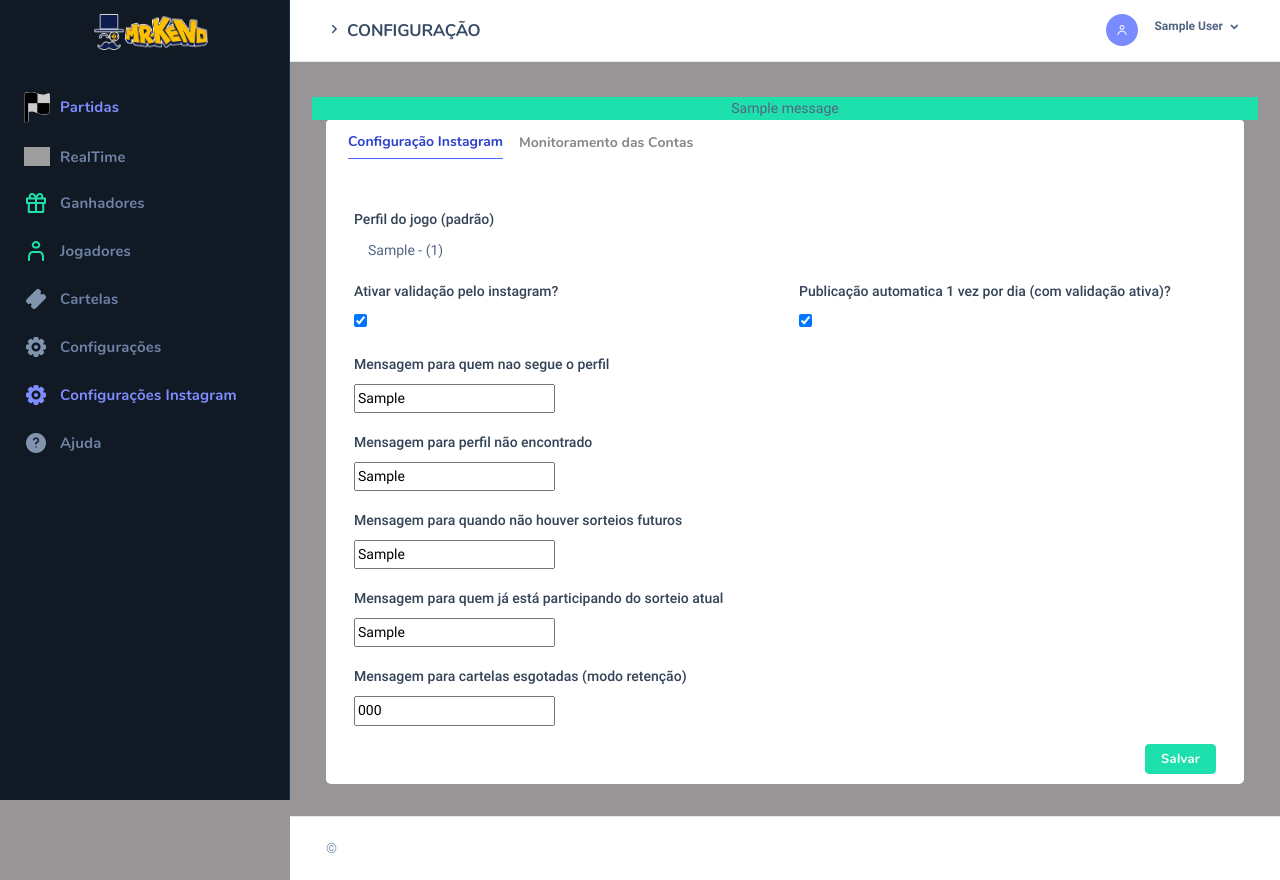
After one commit to starktec/keno_promo, a Django app: page /configuracao_instagram/ in a window 1280 px wide. The commit adds this page. Run offline with Django 3.2, Linux system fonts and the light colour scheme; a user stored in the database is signed in; tables that the repository leaves empty hold one stand-in row (values such as "Sample post"); one stand-in notice (Sample message) is shown; data that the repository does not hold is empty; parts of the project's set-up code (start-up, migrations or seed data) failed here and were passed over; some libraries are stand-ins or nearby versions; some web fonts are replaced; grey boxes are pictures that could not be loaded.

Commit message:
configuracao instagram

```diff
--- a/jogo/forms.py
+++ b/jogo/forms.py
@@ -6,7 +6,7 @@ from jogo.choices import StatusCartelaChoice
 
 from jogo.consts import NamesValidations, StatusJogador
 from jogo.models import TemplatePartida, Usuario, Partida, PARTIDA_TIPOS_CHOICES, \
-    Configuracao, TEMPO_CHOICES, TEMPO_LIBERAR_CHOICES, TEMPO_MINIMO_ANTECIPADO
+    Configuracao, TEMPO_CHOICES, TEMPO_LIBERAR_CHOICES, TEMPO_MINIMO_ANTECIPADO, ConfiguracaoInstagram
 from jogo.utils import testa_horario
 
 
@@ -458,7 +458,20 @@ class ConfiguracaoForm(forms.ModelForm):
         model = Configuracao
         fields = ['tempo_min_entre_sorteios',
                   'iniciar_sorteio_em',
-                  'logo_dash','logo_login','favicon','nome_server','nome_botao','url_botao','logo_promo']
+                  'logo_dash','logo_login','favicon','nome_server','nome_botao','url_botao','logo_promo',
+                  "reter_jogadores"]
+
+class ConfiguracaoInstagramForm(forms.ModelForm):
+    mensagem_nao_segue = forms.CharField(required=False,widget=forms.TextInput(attrs={"class":"input-full"}))
+    mensagem_nao_existe = forms.CharField(required=False,widget=forms.TextInput(attrs={"class":"input-full"}))
+    mensagem_nao_ha_sorteios = forms.CharField(required=False,widget=forms.TextInput(attrs={"class":"input-full"}))
+    mensagem_ja_participa_sorteio = forms.CharField(required=False,widget=forms.TextInput(attrs={"class":"input-full"}))
+    mensagem_cartelas_esgotadas = forms.CharField(required=False,widget=forms.TextInput(attrs={"class":"input-full"}))
+    class Meta:
+        model = ConfiguracaoInstagram
+        fields = ["validacao_ativa","publicacao_uma_vez_dia","mensagem_nao_segue",
+                  "mensagem_nao_existe","mensagem_nao_ha_sorteios","mensagem_ja_participa_sorteio",
+                  "mensagem_cartelas_esgotadas"]
 
 
 class PartidaEditForm(forms.ModelForm):
--- a/jogo/models.py
+++ b/jogo/models.py
@@ -644,6 +644,7 @@ class Conta(models.Model):
     atencao = models.BooleanField(default=False)
     settings = models.JSONField(blank=True, null=True)
     proxy = models.CharField(max_length=50, blank=True, null=True)
+    ultimo_login = models.DateTimeField(blank=True,null=True)
 
     def __str__(self):
         return self.username
--- /dev/null
+++ b/jogo/templates/configuracao_instagram.html
@@ -0,0 +1,193 @@
+{% extends "index.html" %}
+{% block titulo %}
+CONFIGURAÇÃO
+{% endblock %}
+{% block nav-bar %}
+
+
+        {% if messages %}
+        <div class="row justify-content-center bg-success">
+            <div class="row col-lg-12 col-md-12 col-sm-12 justify-content-center padding-zero">
+                <ul class="messages">
+                    {% for message in messages %}
+                    <li{% if message.tags %} class="{{ message.tags }}"{% endif %}>{{ message }}</li>
+                    {% endfor %}
+                </ul>
+            </div>
+        </div>
+        {% endif %}
+
+        <div class="row justify-content-center">
+            <div class="row col-lg-12 col-md-12 col-sm-12 justify-content-center padding-zero">
+                <div class="col-md-12">
+                    <div class="row card card-tabs col-md-12 padding-zero">
+                        <div class="col-md-12 padding-zero">
+                            <div class="row card col-md-12 container-card justify-content-center container-center">
+                                <nav class="col-12 tab">
+                                    <div class="nav nav-tabs" id="nav-tab" role="tablist">
+                                      <button class="nav-link active-tabs tabs-margin" id="jogo-conf" data-bs-toggle="tab" type="button" role="tab" aria-controls="nav-home" aria-selected="true">Configuração Instagram</button>
+                                      <button class="nav-link deactivate-tabs tabs-margin" id="server-conf" data-bs-toggle="tab" type="button" role="tab" aria-controls="nav-profile" aria-selected="false">Monitoramento das Contas</button>
+                                    </div>
+                                </nav>
+                            </div>
+                        </div>
+
+                        <form class="col-12 row justify-content-start form-group" method="post">
+                        {% csrf_token %}
+                            {% if form.non_fields_errors %}
+                            <div class="errors-box container-error container-center">
+                              {{ form.non_fields_errors }}
+                            </div>
+                        {% endif %}
+                            {% if form.fields_errors %}
+                            <div class="errors-box container-error container-center">
+                              {{ form.fields_errors }}
+                            </div>
+                        {% endif %}
+                            <div class="row container-jogo-conf">
+                                <div class="col-lg-12 col-md-12 col-sm-12 container-input-create input-container-conf">
+                                    <label class="form-label" for="id_perfil_default">Perfil do jogo (padrão)</label>
+                                    <div class="form-control-wrap col-sm-12">
+                                        {{ configuracao.perfil_default }} - ({{ configuracao.perfil_id }})
+                                    </div>
+                                </div>
+                                <div class="col-lg-6 col-md-6 col-sm-12 container-input-create input-container-conf">
+                                    <label class="form-label" for="id_validacao_ativa">Ativar validação pelo instagram?</label>
+                                    <div class="form-control-wrap">
+                                        {{ form.validacao_ativa }}
+                                    </div>
+                                </div>
+
+                                <div class="col-lg-6 col-md-6 col-sm-12 container-input-create input-container-conf">
+                                    <label class="form-label" for="id_publicacao_uma_vez_dia">Publicação automatica 1 vez por dia (com validação ativa)?</label>
+                                    <div class="form-control-wrap">
+                                        {{ form.publicacao_uma_vez_dia }}
+                                    </div>
+                                </div>
+                                <div class="col-lg-12 col-md-12 col-sm-12 container-input-create input-container-conf">
+                                    <label class="form-label" for="id_mensagem_nao_segue">Mensagem para quem nao segue o perfil</label>
+                                    <div class="form-control-wrap">
+                                        {{ form.mensagem_nao_segue }}
+                                    </div>
+                                </div>
+                                <div class="col-lg-12 col-md-12 col-sm-12 container-input-create input-container-conf">
+                                    <label class="form-label" for="id_mensagem_nao_existe">Mensagem para perfil não encontrado</label>
+                                    <div class="form-control-wrap">
+                                        {{ form.mensagem_nao_existe }}
+                                    </div>
+                                </div>
+                                <div class="col-lg-12 col-md-12 col-sm-12 container-input-create input-container-conf">
+                                    <label class="form-label" for="id_mensagem_nao_ha_sorteios">Mensagem para quando não houver sorteios futuros</label>
+                                    <div class="form-control-wrap">
+                                        {{ form.mensagem_nao_ha_sorteios }}
+                                    </div>
+                                </div>
+                                <div class="col-lg-12 col-md-12 col-sm-12 container-input-create input-container-conf">
+                                    <label class="form-label" for="id_mensagem_ja_participa_sorteio">Mensagem para quem já está participando do sorteio atual</label>
+                                    <div class="form-control-wrap">
+                                        {{ form.mensagem_ja_participa_sorteio }}
+                                    </div>
+                                </div>
+                                <div class="col-lg-12 col-md-12 col-sm-12 container-input-create input-container-conf">
+                                    <label class="form-label" for="id_mensagem_cartelas_esgotadas">Mensagem para cartelas esgotadas (modo retenção)</label>
+                                    <div class="form-control-wrap">
+                                        {{ form.mensagem_cartelas_esgotadas }}
+                                    </div>
+                                </div>
+                            </div>
+                            <div class="row container-server-conf">
+                                {% for conta in contas %}
+                                <div class="row justify-content-center col-lg-12 col-sm-12 container-input-create">
+                                    <div class="form-group">
+                                        <div class="form-control-wrap">
+                                            <h6 class="conf-subtitle">Conta {{ conta.username }} - {{ conta.instagram_id }}</h6>
+                                        </div>
+                                    </div>
+                                </div>
+                                <div class="col-lg-4 col-md-4 col-sm-4 container-input-create input-container-conf">
+                                    <label class="form-label" for="id_nome_server">Ativo</label>
+                                    <div class="form-control-wrap">
+                                        {{ conta.ativo }}
+                                    </div>
+                                </div>
+                                <div class="col-lg-4 col-md-4 col-sm-4 container-input-create input-container-conf">
+                                    <label class="form-label" for="id_nome_server">Atenção</label>
+                                    <div class="form-control-wrap">
+                                        {{ conta.atencao }}
+                                    </div>
+                                </div>
+                                <div class="col-lg-4 col-md-4 col-sm-4 container-input-create input-container-conf">
+                                    <label class="form-label" for="id_proxy">Proxy</label>
+                                    <div class="form-control-wrap">
+                                        {% if conta.proxy %}{{ conta.proxy }}{% endif %}
+                                    </div>
+                                </div>
+                                <div class="col-lg-6 col-md-6 col-sm-6 container-input-create input-container-conf">
+                                    <label class="form-label" for="id_ultimo_acesso">Data último acesso</label>
+                                    <div class="form-control-wrap">
+                                        {{ conta.ultimo_acesso }}
+                                    </div>
+                                </div>
+                                <div class="col-lg-6 col-md-6 col-sm-6 container-input-create input-container-conf">
+                                    <label class="form-label" for="id_ultimo_login">Data último login</label>
+                                    <div class="form-control-wrap">
+                                        {% if conta.ultimo_login %}{{ conta.ultimo_login }}{% endif %}
+                                    </div>
+                                </div>
+                                <div class="col-lg-12 col-md-12 col-sm-12 container-input-create input-container-conf">
+                                    <label class="form-label" for="id_settings">Settings</label>
+                                    <div class="form-control-wrap">
+                                        {% if conta.settings %}{{ conta.settings }}{% endif %}
+                                    </div>
+                                </div>
+
+                                {% endfor %}
+                            </div>
+                            <div class="col-12 row justify-content-end container-btn-create-estabelecimento">
+                                <div class="col-12 text-right container-input-create container-salve-conf">
+                                     <div class="form-group">
+                                        <div class="form-control-wrap">
+                                            <button class="btn btn-success btn-create-secondary">Salvar</button>
+                                        </div>
+                                     </div>
+                                </div>
+                            </div>
+                        </form>
+                    </div>
+                </div>
+            </div>
+        </div>
+
+<!-- content @e -->
+<!------------------------------------------------------------------------------------------------------------>
+<script>
+
+    const jogo = $('#jogo-conf');
+    const server = $('#server-conf');
+
+    const jogoContainer = $('.container-jogo-conf');
+    const serverContainer = $('.container-server-conf');
+
+    $(jogo).click(function () {
+        jogo.removeClass('deactivate-tabs');
+        jogo.addClass('active-tabs');
+        jogoContainer.css('display','flex');
+
+        server.removeClass('active-tabs');
+        server.addClass('deactivate-tabs');
+        serverContainer.css('display','none');
+    })
+
+    $(server).click(function () {
+        server.removeClass('deactivate-tabs');
+        server.addClass('active-tabs');
+        serverContainer.css('display','flex');
+
+        jogo.removeClass('active-tabs');
+        jogo.addClass('deactivate-tabs');
+        jogoContainer.css('display','none');
+    })
+
+</script>
+
+{% endblock %}
--- a/jogo/templates/jogadores.html
+++ b/jogo/templates/jogadores.html
@@ -4,7 +4,7 @@ JOGADORES
 {% endblock %}
 {% block nav-bar %}
 {% if messages %}
-<div class="row justify-content-center align-items-center">
+<div class="row justify-content-center align-items-center bg-success">
     <div class="col-lg-12">
         <ul class="messages">
             {% for message in messages %}
--- a/jogo/templates/nav-bar.html
+++ b/jogo/templates/nav-bar.html
@@ -115,6 +115,13 @@
                                     <a href="/configuracao/" class="nk-menu-link">
                                         <span class="nk-menu-icon"><em class="icon ni ni-setting-fill"></em></span>
                                         <span class="nk-menu-text">Configurações</span>
+                                    </a>
+                                </li>
+
+                                <li class="nk-menu-item">
+                                    <a href="/configuracao_instagram/" class="nk-menu-link">
+                                        <span class="nk-menu-icon"><em class="icon ni ni-setting-fill"></em></span>
+                                        <span class="nk-menu-text">Configurações Instagram</span>
                                     </a>
                                 </li>
 
--- a/jogo/urls.py
+++ b/jogo/urls.py
@@ -6,7 +6,7 @@ from jogo.views import index, \
     partidas, ganhadores, login_page, logout_page, criarpartida, \
     cartelas, configuracao, cancelar_partida, cancelar_bilhete, partida_edit, \
     manter_contas_view, \
-    aumentar_cartelas, forcar_sorteio, ativar_jogador
+    aumentar_cartelas, forcar_sorteio, ativar_jogador, configuracao_instagram
 
 from .views import jogadores, realtime_data
 from .views_api_media import logo_promo, media_login, nome_server, media_logo, media_favicon
@@ -26,6 +26,7 @@ urlpatterns = [
     path('jogador/<int:jogador_id>/ativar/', ativar_jogador),
     path('cartelas/', cartelas),
     path('configuracao/', configuracao),
+    path('configuracao_instagram/', configuracao_instagram),
 
     path('cancelar_partida/<int:partida_id>/',cancelar_partida),
     path('cancelar_bilhete/<str:hash>/',cancelar_bilhete),
--- a/jogo/views.py
+++ b/jogo/views.py
@@ -18,11 +18,12 @@ from jogo.utils import testa_horario, comprar_cartelas, manter_contas
 from jogo.constantes import VALORES_VOZES
 
 from jogo.agendamento import Agenda
-from jogo.forms import CartelasFilterForm, JogadoresForm, NovaPartidaAutomatizada, PartidaEditForm, GanhadoresForm, NovaPartidaForm, UsuarioAddForm, \
-    ConfiguracaoForm, TemplateEditForm
+from jogo.forms import CartelasFilterForm, JogadoresForm, NovaPartidaAutomatizada, PartidaEditForm, GanhadoresForm, \
+    NovaPartidaForm, UsuarioAddForm, \
+    ConfiguracaoForm, TemplateEditForm, ConfiguracaoInstagramForm
 from jogo.models import Jogador, Partida, Automato, Cartela, Usuario, Configuracao, CartelaVencedora, TemplatePartida, \
     Regra, \
-    Acao, PerfilSocial, ConfiguracaoInstagram, Agendamento
+    Acao, PerfilSocial, ConfiguracaoInstagram, Agendamento, InstagramAccount, Conta
 from jogo.utils import CLIENT
 from jogo.websocket_triggers_bilhete import event_bilhete_partida
 
@@ -647,9 +648,23 @@ def configuracao(request):
         form = ConfiguracaoForm(request.POST, request.FILES, instance=c)
         if form.is_valid():
             form.save()
+            messages.success(request, 'Dados Atualizados')
     else:
         form = ConfiguracaoForm(instance=c)
     return render(request, 'configuracao.html', {'form': form, 'configuracao': c})
+
+@login_required(login_url="/login/")
+def configuracao_instagram(request):
+    c = ConfiguracaoInstagram.objects.last()
+    if request.method == "POST":
+        form = ConfiguracaoInstagramForm(request.POST, instance=c)
+        if form.is_valid():
+            form.save()
+            messages.success(request, 'Dados Atualizados')
+    else:
+        form = ConfiguracaoInstagramForm(instance=c)
+    contas = Conta.objects.all()
+    return render(request, 'configuracao_instagram.html', {'form': form, 'configuracao': c, "contas":contas})
 
 
 @login_required(login_url="/login/")
```
Also changed, not shown: jogo/templates/configuracao.html (+16 -4 lines).
